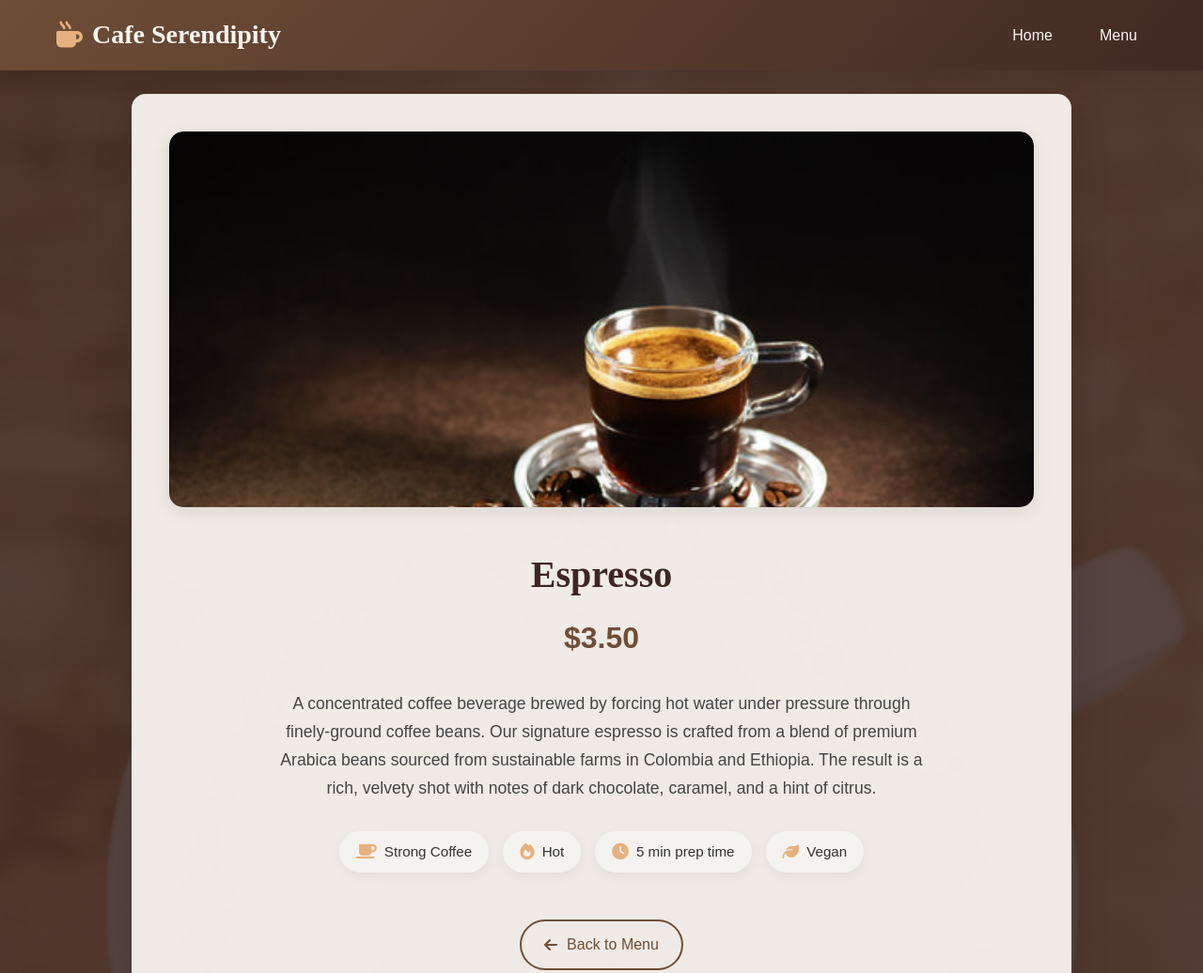
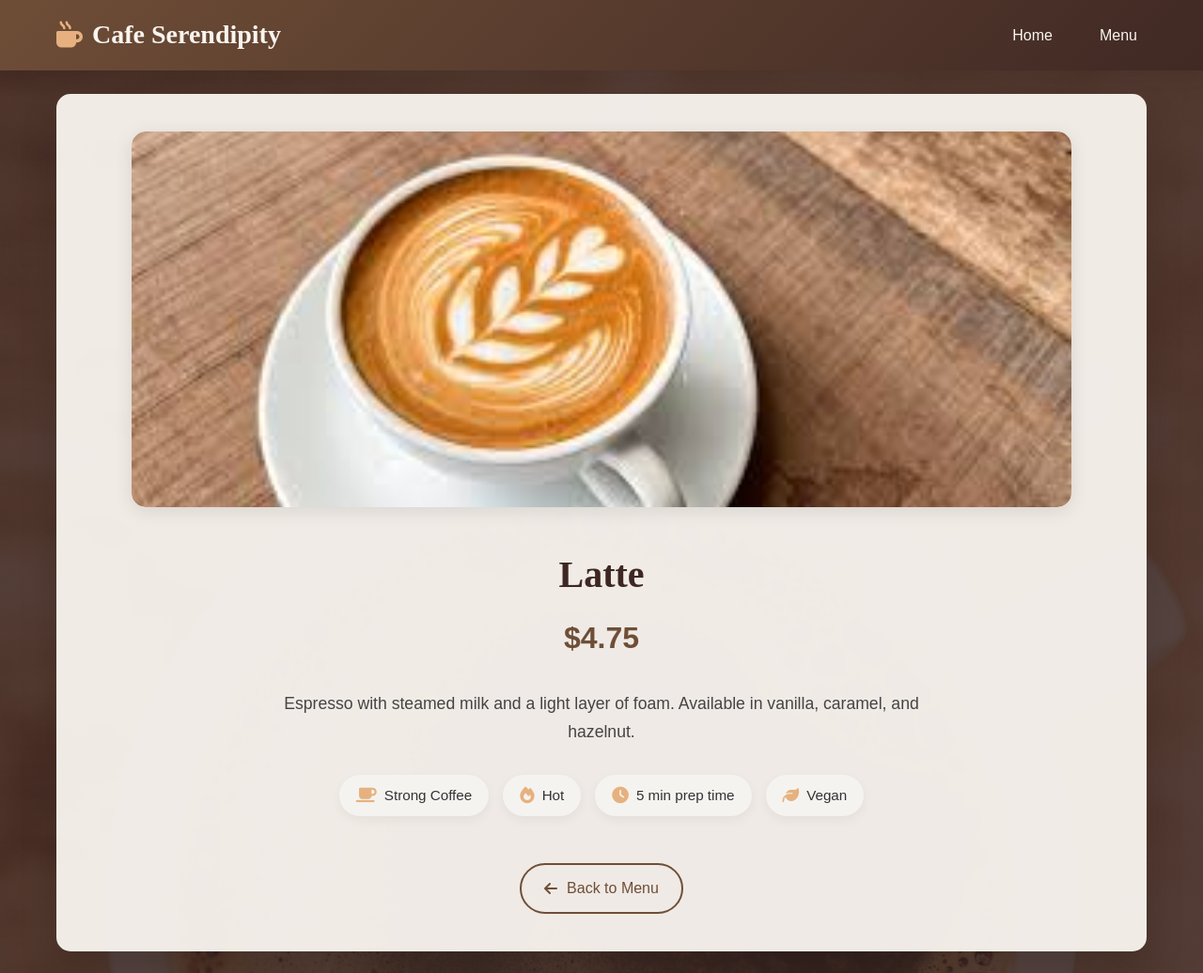
Before and after one commit to JunHammy/SMA-Assignment1, a plain HTML site: page latte.html in a window 1280 px wide. Shown: the top 1036 px of the page at 94% size. Drawn offline with Linux system fonts and the light colour scheme.

Commit message:
Added in rough desctiptions for each sub-page

```diff
--- a/latte.html
+++ b/latte.html
@@ -31,12 +31,12 @@
         <div class="container">
             <div class="item-container">
                 <div class="item-image">
-                    <img src="./assets/expresso.jpg" alt="Espresso coffee">
+                    <img src="./assets/latte.jpeg" alt="Espresso coffee">
                 </div>
                 <div class="item-info">
-                    <h1>Espresso</h1>
-                    <span class="item-price">$3.50</span>
-                    <p class="item-description">A concentrated coffee beverage brewed by forcing hot water under pressure through finely-ground coffee beans. Our signature espresso is crafted from a blend of premium Arabica beans sourced from sustainable farms in Colombia and Ethiopia. The result is a rich, velvety shot with notes of dark chocolate, caramel, and a hint of citrus.</p>
+                    <h1>Latte</h1>
+                    <span class="item-price">$4.75</span>
+                    <p class="item-description">Espresso with steamed milk and a light layer of foam. Available in vanilla, caramel, and hazelnut.</p>
 
                     <div class="item-meta">
                         <div class="meta-item">
--- a/style.css
+++ b/style.css
@@ -434,7 +434,7 @@ nav ul li a.active {
 
 /* Card-Like Layout */
 .item-container {
-    max-width: 1000px;
+    max-width: 2000px;
     margin: 0 auto;
     background: rgba(249, 245, 240, 0.95);
     border-radius: 15px;
@@ -444,21 +444,25 @@ nav ul li a.active {
     gap: 40px;
     box-shadow: 0 20px 40px rgba(0, 0, 0, 0.15);
     color: var(--text);
+    align-items: center;
 }
 
 /* Image Section */
 .item-image {
+    width: 100%;
+    max-width: 1000px;
+    height: 400px; /* Fixed height allows top-bottom cropping */
+    margin: 0 auto;
+    overflow: hidden;
     border-radius: 15px;
-    overflow: hidden;
     box-shadow: var(--shadow);
-    max-height: 400px;
 }
 
 .item-image img {
     width: 100%;
     height: 100%;
     object-fit: cover;
-    object-position: center;
+    object-position: center center;
     display: block;
     transition: transform 0.3s ease;
     border-radius: 15px;
```
Also changed, not shown: breakfast-bowl.html (+4 -4 lines), cappuccino.html (+4 -4 lines), cold-brew.html (+4 -4 lines), croissant.html (+3 -3 lines).
